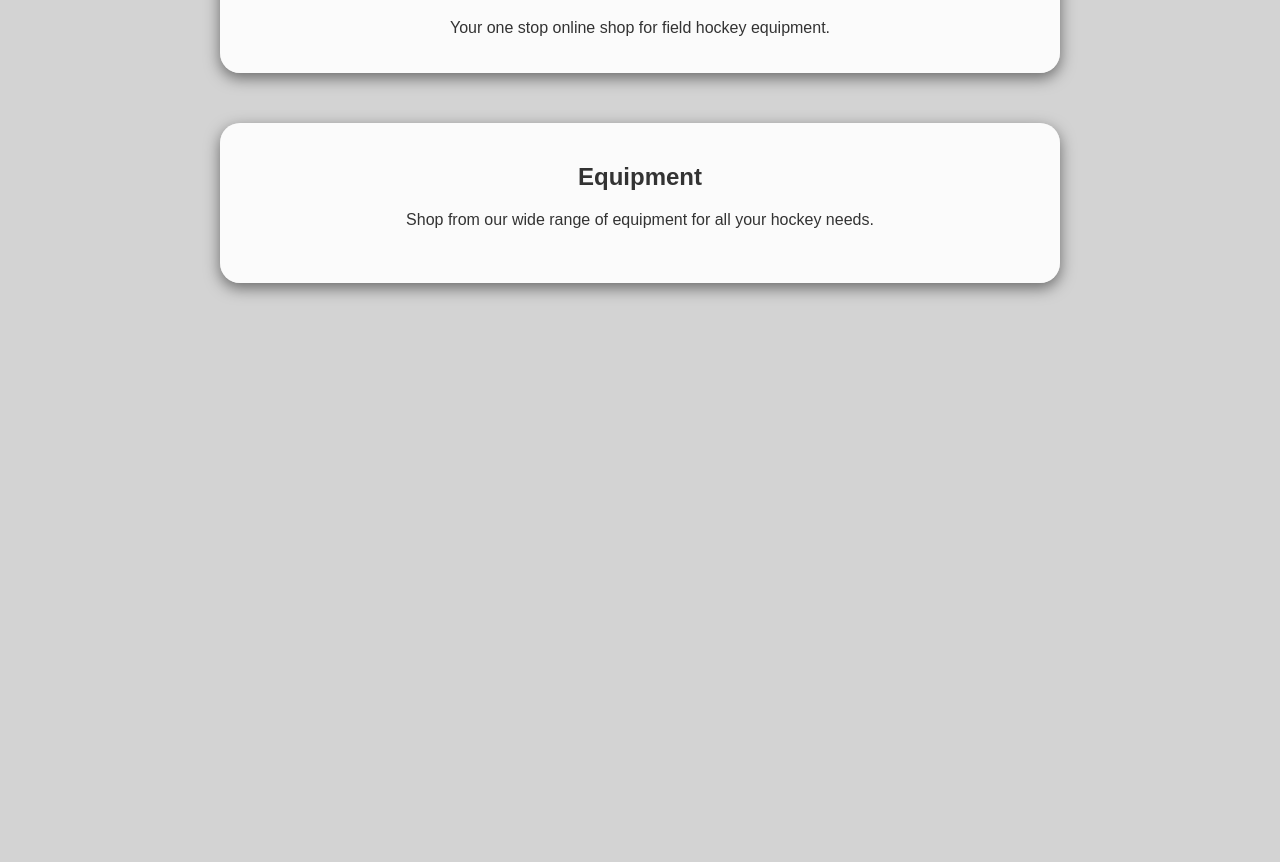
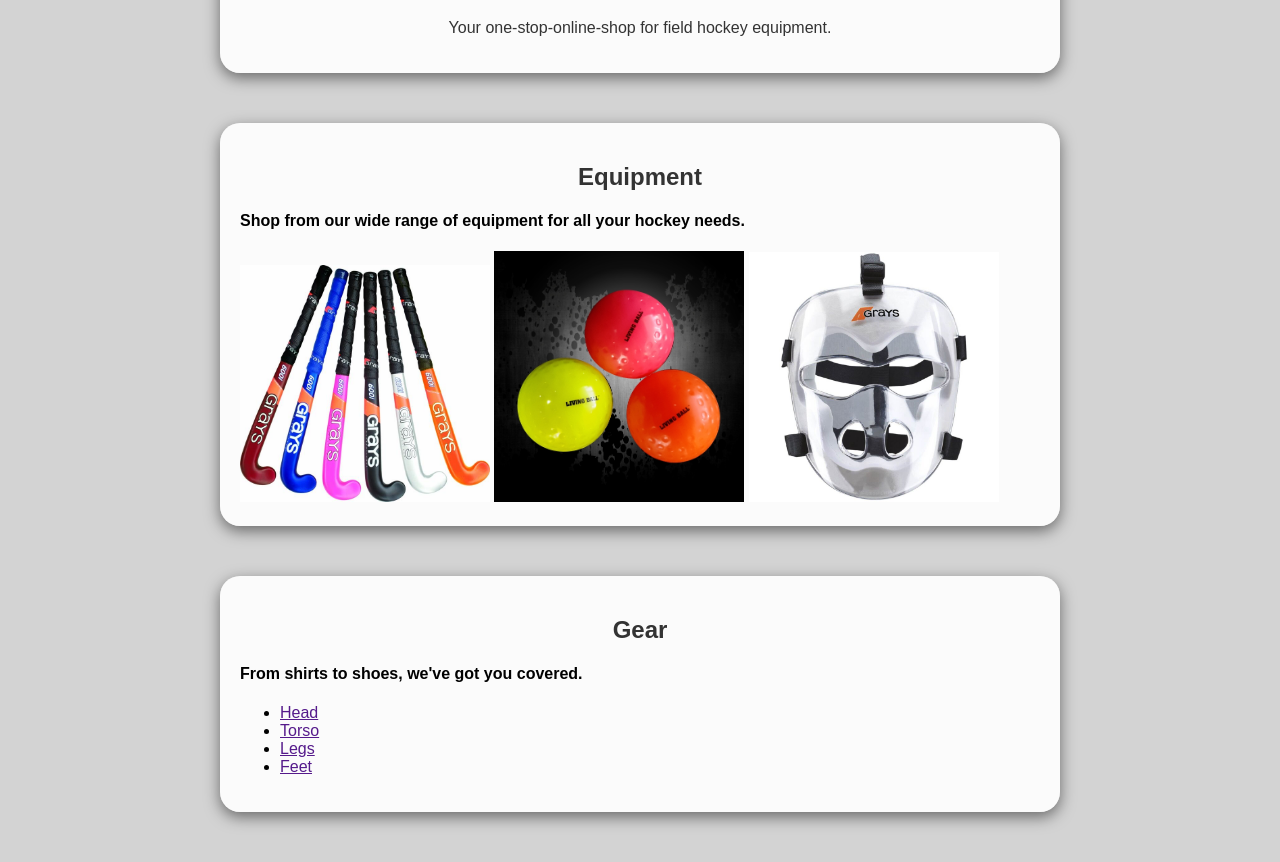
Before and after one commit to QuintinJvR23/Quintin-Portfolio, a plain HTML site: page Projects/landingpage.html in a window 1280 px wide. Shown: the part 210-1072 px from the top of the page. Before the commit the page ends 800 px from the top, so only its background shows below. Drawn offline with Linux system fonts and the light colour scheme.

Commit message:
small changes

```diff
--- a/Projects/landingpage.html
+++ b/Projects/landingpage.html
@@ -19,7 +19,7 @@
     </header>
     <div class="container">
         <h1>HockeyRUS</h1>
-        <p>Your one stop online shop for field hockey equipment.</p>
+        <p>Your one-stop-online-shop for field hockey equipment.</p>
     </div>
     <div id="myModal" class="modal">
         <div class="modal-content">
@@ -36,8 +36,22 @@
     <section id="equipment">
         <div id="myEquipment" class="container">
             <h1>Equipment</h1>
-            <p>Shop from our wide range of equipment for all your hockey needs.</p>
-            <img src=""
+            <h4>Shop from our wide range of equipment for all your hockey needs.</h4>
+            <img src="/images/hockey sticks.jpg" width="250" alt="Hockey sticks">
+            <img src="/images/hockey balls.jpg" width="250" alt="Hockey balls">
+            <img src="/images/mask.jpg" width="250" alt="Hockey masks">
+        </div>
+    </section>
+    <section id="gear">
+        <div id="myGear" class="container">
+            <h1>Gear</h1>
+            <h4>From shirts to shoes, we've got you covered.</h4>
+                <ul>
+                    <li><a href="">Head</a></li>
+                    <li><a href="">Torso</a></li>
+                    <li><a href="">Legs</a></li>
+                    <li><a href="">Feet</a></li>
+                </ul>
         </div>
     </section>
     <script src="landingpage.js"></script>
```
Also changed, not shown: images/hockey balls.jpg (added), images/mask.jpg (added).
